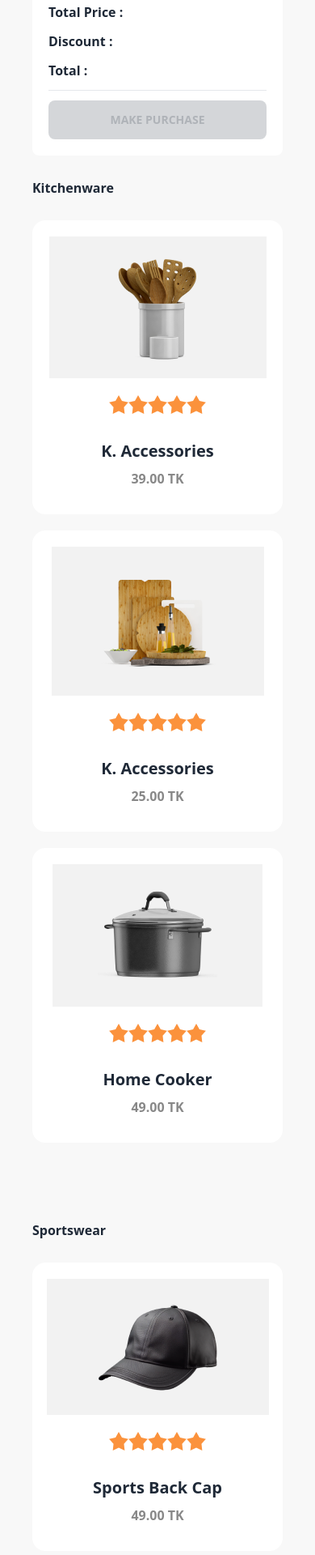
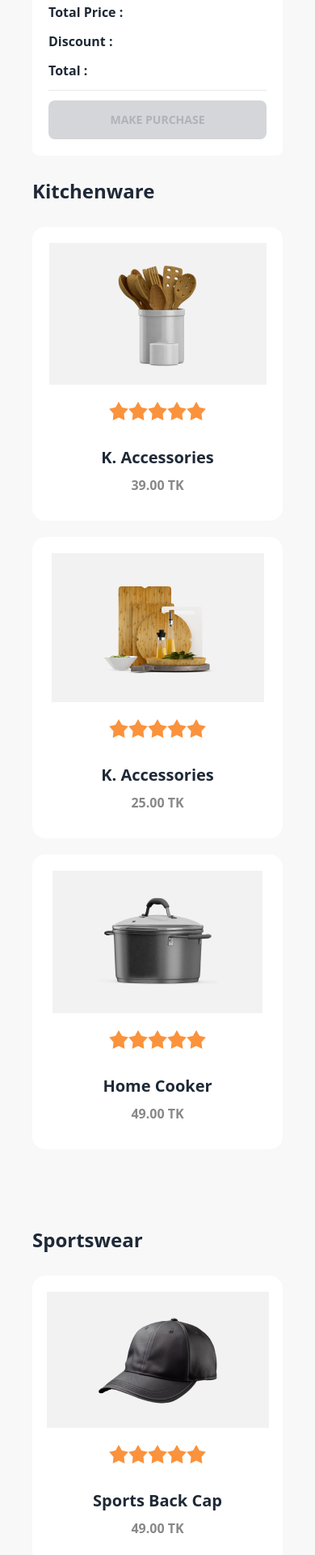
Before and after one commit to Mehedihasan444/summer-sale, a plain HTML site: page index.html in a window 390 px wide. Shown: the part 953-2873 px from the top of the page at 81% size. Drawn offline with nearby package versions, Linux system fonts and the light colour scheme.

Commit message:
correction

```diff
--- a/index.html
+++ b/index.html
@@ -41,7 +41,7 @@
         <div class="lg:w-[70%]" id="">
             <!-- Kitchenware -->
             <section class="" id="">
-                <h1 class="md:text-3xl lg:text-5xl font-bold  mb-7" id="">Kitchenware</h1>
+                <h1 class="text-2xl md:text-3xl lg:text-5xl font-bold  mb-7" id="">Kitchenware</h1>
                 <div class="grid md:grid-cols-2 lg:grid-cols-3 gap-5" id="">
                     <!-- card 1 -->
                     <div class="card  bg-white  cursor-pointer" id="card-1">
@@ -107,7 +107,7 @@
             </section>
             <!-- Sportswear -->
             <section class="mt-24" id="">
-                <h1 class="md:text-3xl lg:text-5xl font-bold  mb-7" id="">Sportswear</h1>
+                <h1 class="text-2xl md:text-3xl lg:text-5xl font-bold  mb-7" id="">Sportswear</h1>
                 <div class="grid md:grid-cols-2 lg:grid-cols-3 gap-5" id="">
                     <!-- card 1-->
                     <div class="card  bg-white cursor-pointer " id="card-4">
@@ -173,7 +173,7 @@
             </section>
             <!-- Furniture -->
             <section class=" mt-24" id="">
-                <h1 class="md:text-3xl lg:text-5xl font-bold  mb-7" id="">Furniture</h1>
+                <h1 class="text-2xl md:text-3xl lg:text-5xl font-bold  mb-7" id="">Furniture</h1>
                 <div class="grid md:grid-cols-2 lg:grid-cols-3 gap-5" id="">
                     <!-- card 1-->
                     <div class="card  bg-white  cursor-pointer" id="card-7">
```
